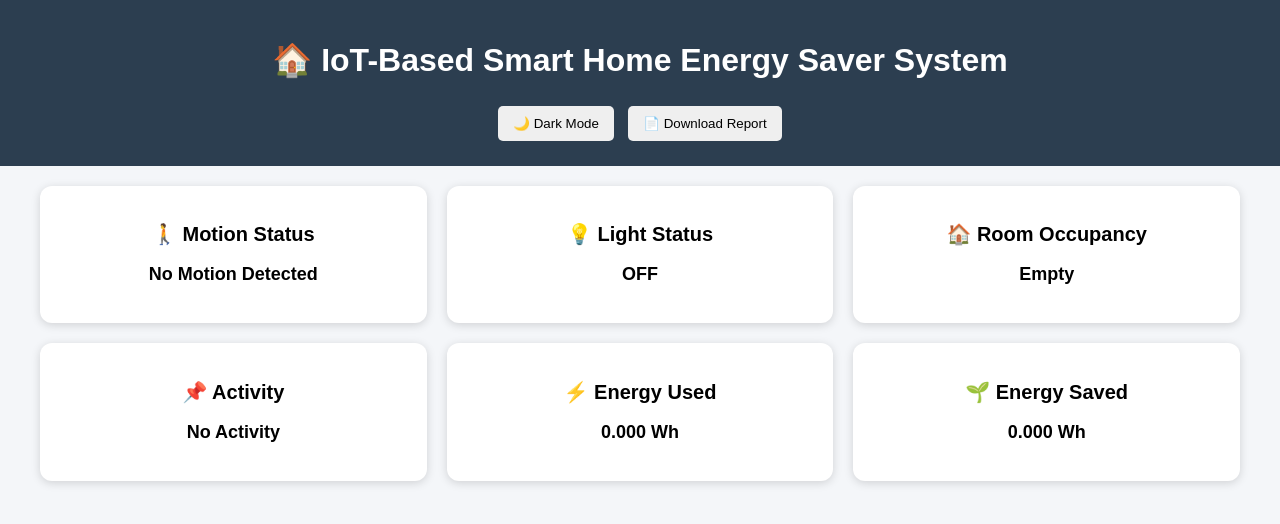
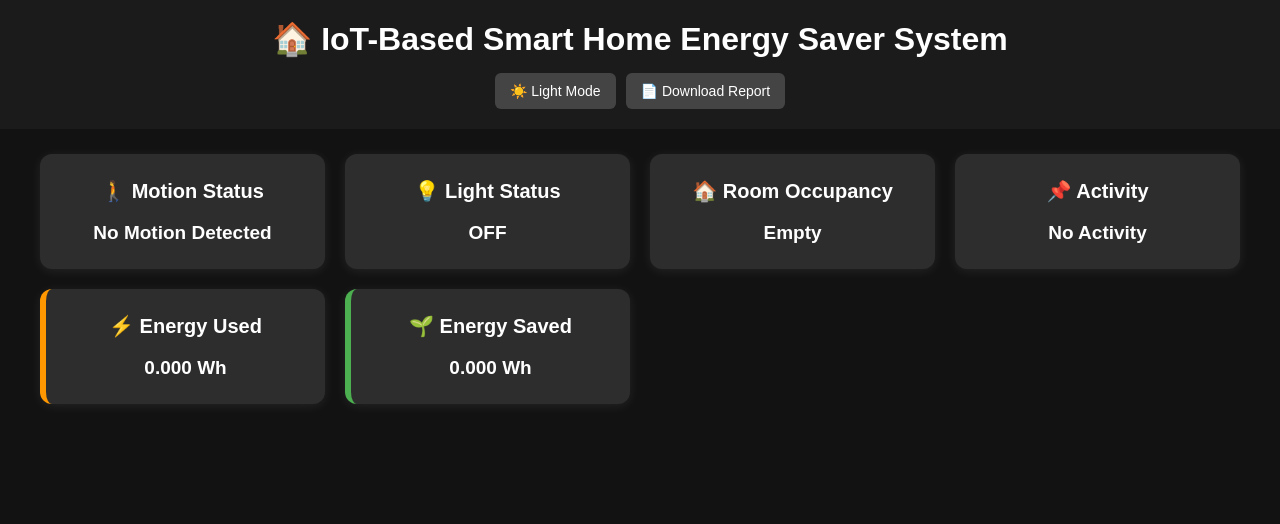
Before and after one commit to abhijithmca2527-netizen/IoT-Based-Smart-Home-Energy-Saver-System, a plain HTML site: page Dashboard/index.html in a window 1280 px wide. Both pictures are taken after a click on the button "🌙 Dark Mode". Drawn offline with Linux system fonts and the light colour scheme; no server answers.

Commit message:
Update dashboard dark mode, Firebase display and report

```diff
--- a/Dashboard/index.html
+++ b/Dashboard/index.html
@@ -1,19 +1,31 @@
 <!DOCTYPE html>
-<html>
+<html lang="en">
 
 <head>
+    <meta charset="UTF-8">
+    <meta name="viewport" content="width=device-width, initial-scale=1.0">
+
     <title>Smart Home Energy Saver Dashboard</title>
+
     <link rel="stylesheet" href="style.css">
 </head>
 
 <body>
 
 <div class="header">
+
     <h1>🏠 IoT-Based Smart Home Energy Saver System</h1>
 
-    <button onclick="toggleTheme()">🌙 Dark Mode</button>
+    <div class="header-buttons">
+        <button id="themeButton" onclick="toggleTheme()">
+            🌙 Dark Mode
+        </button>
 
-    <button onclick="downloadReport()">📄 Download Report</button>
+        <button onclick="downloadReport()">
+            📄 Download Report
+        </button>
+    </div>
+
 </div>
 
 <div class="dashboard">
@@ -38,12 +50,12 @@
         <p id="activity">No Activity</p>
     </div>
 
-    <div class="card">
+    <div class="card energy-used">
         <h2>⚡ Energy Used</h2>
         <p id="energyUsed">0.000 Wh</p>
     </div>
 
-    <div class="card">
+    <div class="card energy-saved">
         <h2>🌱 Energy Saved</h2>
         <p id="energySaved">0.000 Wh</p>
     </div>
@@ -54,53 +66,97 @@
 
 <script type="module">
 
-import { initializeApp } from "https://www.gstatic.com/firebasejs/10.12.2/firebase-app.js";
-import { getDatabase, ref, onValue } from "https://www.gstatic.com/firebasejs/10.12.2/firebase-database.js";
+import { initializeApp }
+from "https://www.gstatic.com/firebasejs/10.12.2/firebase-app.js";
+
+import {
+    getDatabase,
+    ref,
+    onValue
+}
+from "https://www.gstatic.com/firebasejs/10.12.2/firebase-database.js";
 
 const firebaseConfig = {
-  apiKey: "AIzaSyBH-CvLwg13Ke-lQq8AheUkQqBkCi7m9F4",
-  authDomain: "smart-home-energy-saver.firebaseapp.com",
-  databaseURL: "https://smart-home-energy-saver-default-rtdb.asia-southeast1.firebasedatabase.app",
-  projectId: "smart-home-energy-saver",
-  storageBucket: "smart-home-energy-saver.firebasestorage.app",
-  messagingSenderId: "967585927221",
-  appId: "1:967585927221:web:6cc2e9f8b6bf3154e0217c"
+
+    apiKey: "AIzaSyBH-CvLwg13Ke-lQq8AheUkQqBkCi7m9F4",
+
+    authDomain:
+        "smart-home-energy-saver.firebaseapp.com",
+
+    databaseURL:
+        "https://smart-home-energy-saver-default-rtdb.asia-southeast1.firebasedatabase.app",
+
+    projectId:
+        "smart-home-energy-saver",
+
+    storageBucket:
+        "smart-home-energy-saver.firebasestorage.app",
+
+    messagingSenderId:
+        "967585927221",
+
+    appId:
+        "1:967585927221:web:6cc2e9f8b6bf3154e0217c"
 };
 
+
+// Initialize Firebase
 const app = initializeApp(firebaseConfig);
+
 const db = getDatabase(app);
 
+
+// Read /home from Firebase
 const homeRef = ref(db, "home");
+
 
 onValue(homeRef, (snapshot) => {
 
     const data = snapshot.val();
 
-    if(data){
+    console.log("Firebase Data:", data);
 
+
+    if (data) {
+
+        // Motion
         document.getElementById("motion").innerText =
             data.motion || "No Motion Detected";
 
+
+        // Light
         document.getElementById("light").innerText =
             data.light || "OFF";
 
+
+        // Occupancy
         document.getElementById("occupancy").innerText =
             data.occupancy || "Empty";
 
+
+        // Activity
         document.getElementById("activity").innerText =
             data.motion === "Motion Detected"
             ? "Person Detected"
             : "No Activity";
+
+
+        // Energy Used
         document.getElementById("energyUsed").innerText =
-(Number(data.energyUsed || 0)).toFixed(3) + " Wh";
+            Number(data.energyUsed || 0).toFixed(3)
+            + " Wh";
 
-document.getElementById("energySaved").innerText =
-(Number(data.energySaved || 0)).toFixed(3) + " Wh";
 
+        // Energy Saved
+        document.getElementById("energySaved").innerText =
+            Number(data.energySaved || 0).toFixed(3)
+            + " Wh";
     }
+
 });
 
 </script>
 
 </body>
+
 </html>
--- a/Dashboard/script.js
+++ b/Dashboard/script.js
@@ -1,34 +1,148 @@
+console.log(
+    "Smart Home Energy Saver Dashboard Loaded"
+);
+
+
+// ======================================
+// DARK MODE
+// ======================================
+
+function toggleTheme() {
+
+    document.body.classList.toggle("dark-mode");
+
+    const themeButton =
+        document.getElementById("themeButton");
+
+
+    if (
+        document.body.classList.contains(
+            "dark-mode"
+        )
+    ) {
+
+        themeButton.innerText =
+            "☀️ Light Mode";
+
+        localStorage.setItem(
+            "dashboardTheme",
+            "dark"
+        );
+
+    }
+    else {
+
+        themeButton.innerText =
+            "🌙 Dark Mode";
+
+        localStorage.setItem(
+            "dashboardTheme",
+            "light"
+        );
+
+    }
+
+}
+
+
+// ======================================
+// LOAD SAVED THEME
+// ======================================
+
+window.addEventListener("DOMContentLoaded", () => {
+
+    const savedTheme =
+        localStorage.getItem(
+            "dashboardTheme"
+        );
+
+
+    if (savedTheme === "dark") {
+
+        document.body.classList.add(
+            "dark-mode"
+        );
+
+        document.getElementById(
+            "themeButton"
+        ).innerText =
+            "☀️ Light Mode";
+
+    }
+
+});
+
+
+// ======================================
+// DOWNLOAD REPORT
+// ======================================
+
 function downloadReport() {
 
     const report = `
+
 Smart Home Energy Saver Report
 
 =====================================
 
-Motion Status : ${document.getElementById("motion").innerText}
+Motion Status :
+${document.getElementById("motion").innerText}
 
-Light Status : ${document.getElementById("light").innerText}
+Light Status :
+${document.getElementById("light").innerText}
 
-Room Occupancy : ${document.getElementById("occupancy").innerText}
+Room Occupancy :
+${document.getElementById("occupancy").innerText}
 
-Activity : ${document.getElementById("activity").innerText}
+Activity :
+${document.getElementById("activity").innerText}
 
-Energy Used : ${document.getElementById("energyUsed").innerText}
+Energy Used :
+${document.getElementById("energyUsed").innerText}
 
-Energy Saved : ${document.getElementById("energySaved").innerText}
+Energy Saved :
+${document.getElementById("energySaved").innerText}
 
 =====================================
 
+Generated On :
+${new Date().toLocaleString()}
+
 Generated Successfully
+
 `;
 
-    const blob = new Blob([report], { type: "text/plain" });
 
-    const a = document.createElement("a");
+    const blob =
+        new Blob(
+            [report],
+            {
+                type: "text/plain"
+            }
+        );
 
-    a.href = URL.createObjectURL(blob);
 
-    a.download = "Energy_Report.txt";
+    const url =
+        URL.createObjectURL(blob);
+
+
+    const a =
+        document.createElement("a");
+
+
+    a.href = url;
+
+    a.download =
+        "Smart_Home_Energy_Report.txt";
+
+
+    document.body.appendChild(a);
 
     a.click();
+
+    document.body.removeChild(a);
+
+
+    URL.revokeObjectURL(url);
+
 }
--- a/Dashboard/style.css
+++ b/Dashboard/style.css
@@ -1,61 +1,246 @@
-body{
+/* ======================================
+   GENERAL
+====================================== */
+
+body {
     font-family: Arial, sans-serif;
-    background:#f4f6f9;
-    margin:0;
+
+    background: #f4f6f9;
+
+    color: #222;
+
+    margin: 0;
+
+    min-height: 100vh;
+
+    transition:
+        background 0.3s ease,
+        color 0.3s ease;
 }
 
-.header{
-    background:#2c3e50;
-    color:white;
-    text-align:center;
-    padding:20px;
+
+/* ======================================
+   HEADER
+====================================== */
+
+.header {
+
+    background: #2c3e50;
+
+    color: white;
+
+    text-align: center;
+
+    padding: 20px;
 }
 
-.header button{
-    padding:10px 15px;
-    margin:5px;
-    border:none;
-    border-radius:5px;
-    cursor:pointer;
+
+.header h1 {
+
+    margin-top: 0;
+
+    margin-bottom: 15px;
 }
 
-.dashboard{
-    display:grid;
-    grid-template-columns: repeat(3, 1fr);
-    gap:20px;
-    padding:20px;
-    max-width:1200px;
-    margin:auto;
+
+.header-buttons {
+
+    display: flex;
+
+    justify-content: center;
+
+    gap: 10px;
+
+    flex-wrap: wrap;
 }
 
-.card{
-    background:white;
-    padding:20px;
-    border-radius:12px;
-    text-align:center;
-    box-shadow:0 2px 10px rgba(0,0,0,0.15);
+
+.header button {
+
+    padding: 10px 15px;
+
+    border: none;
+
+    border-radius: 6px;
+
+    cursor: pointer;
+
+    font-size: 14px;
+
+    transition:
+        transform 0.2s ease,
+        opacity 0.2s ease;
 }
 
-.card h2{
-    font-size:20px;
+
+.header button:hover {
+
+    transform: translateY(-2px);
+
+    opacity: 0.9;
 }
 
-.card p{
-    font-size:18px;
-    font-weight:bold;
+
+/* ======================================
+   DASHBOARD
+====================================== */
+
+.dashboard {
+
+    display: grid;
+
+    grid-template-columns:
+        repeat(
+            auto-fit,
+            minmax(260px, 1fr)
+        );
+
+    gap: 20px;
+
+    padding: 25px;
+
+    max-width: 1200px;
+
+    margin: auto;
 }
 
-.dark-mode{
-    background:#121212;
-    color:white;
+
+/* ======================================
+   CARDS
+====================================== */
+
+.card {
+
+    background: white;
+
+    padding: 25px;
+
+    border-radius: 12px;
+
+    text-align: center;
+
+    box-shadow:
+        0 2px 10px
+        rgba(0, 0, 0, 0.15);
+
+    transition:
+        transform 0.2s ease,
+        background 0.3s ease,
+        color 0.3s ease;
 }
 
-.dark-mode .card{
-    background:#2d2d2d;
-    color:white;
+
+.card:hover {
+
+    transform: translateY(-3px);
 }
 
-progress{
-    width:100%;
-    height:20px;
+
+.card h2 {
+
+    font-size: 20px;
+
+    margin-top: 0;
 }
+
+
+.card p {
+
+    font-size: 19px;
+
+    font-weight: bold;
+
+    margin-bottom: 0;
+}
+
+
+/* ======================================
+   ENERGY CARDS
+====================================== */
+
+.energy-used {
+
+    border-left: 6px solid #ff9800;
+}
+
+
+.energy-saved {
+
+    border-left: 6px solid #4caf50;
+}
+
+
+/* ======================================
+   DARK MODE
+====================================== */
+
+body.dark-mode {
+
+    background: #121212;
+
+    color: white;
+}
+
+
+body.dark-mode .header {
+
+    background: #1b1b1b;
+}
+
+
+body.dark-mode .card {
+
+    background: #2d2d2d;
+
+    color: white;
+
+    box-shadow:
+        0 2px 12px
+        rgba(255, 255, 255, 0.08);
+}
+
+
+body.dark-mode .header button {
+
+    background: #444;
+
+    color: white;
+}
+
+
+/* ======================================
+   PROGRESS
+====================================== */
+
+progress {
+
+    width: 100%;
+
+    height: 20px;
+}
+
+
+/* ======================================
+   MOBILE
+====================================== */
+
+@media (max-width: 600px) {
+
+    .header h1 {
+
+        font-size: 22px;
+    }
+
+
+    .dashboard {
+
+        padding: 15px;
+    }
+
+
+    .card {
+
+        padding: 20px;
+    }
+
+}
```
